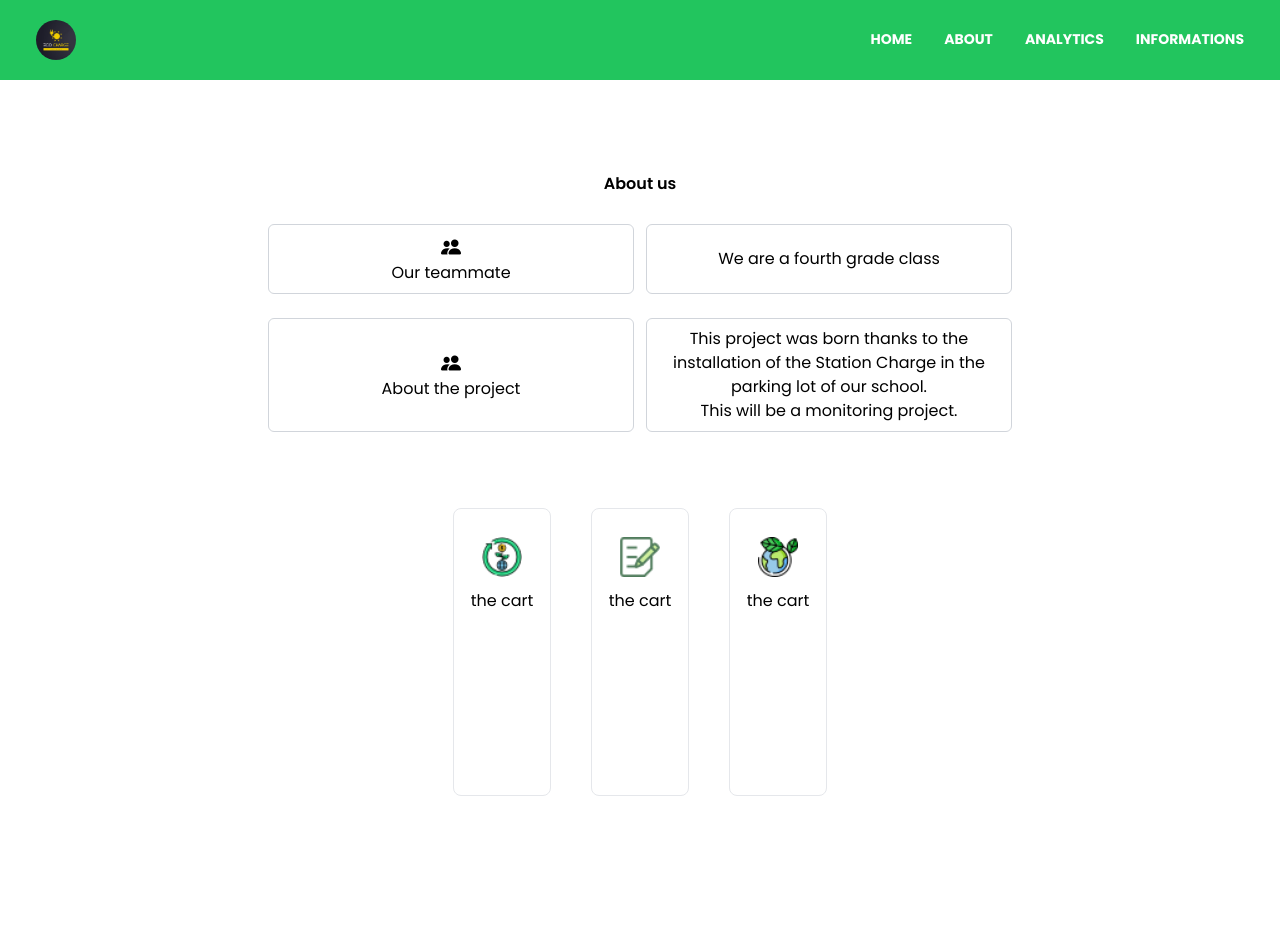
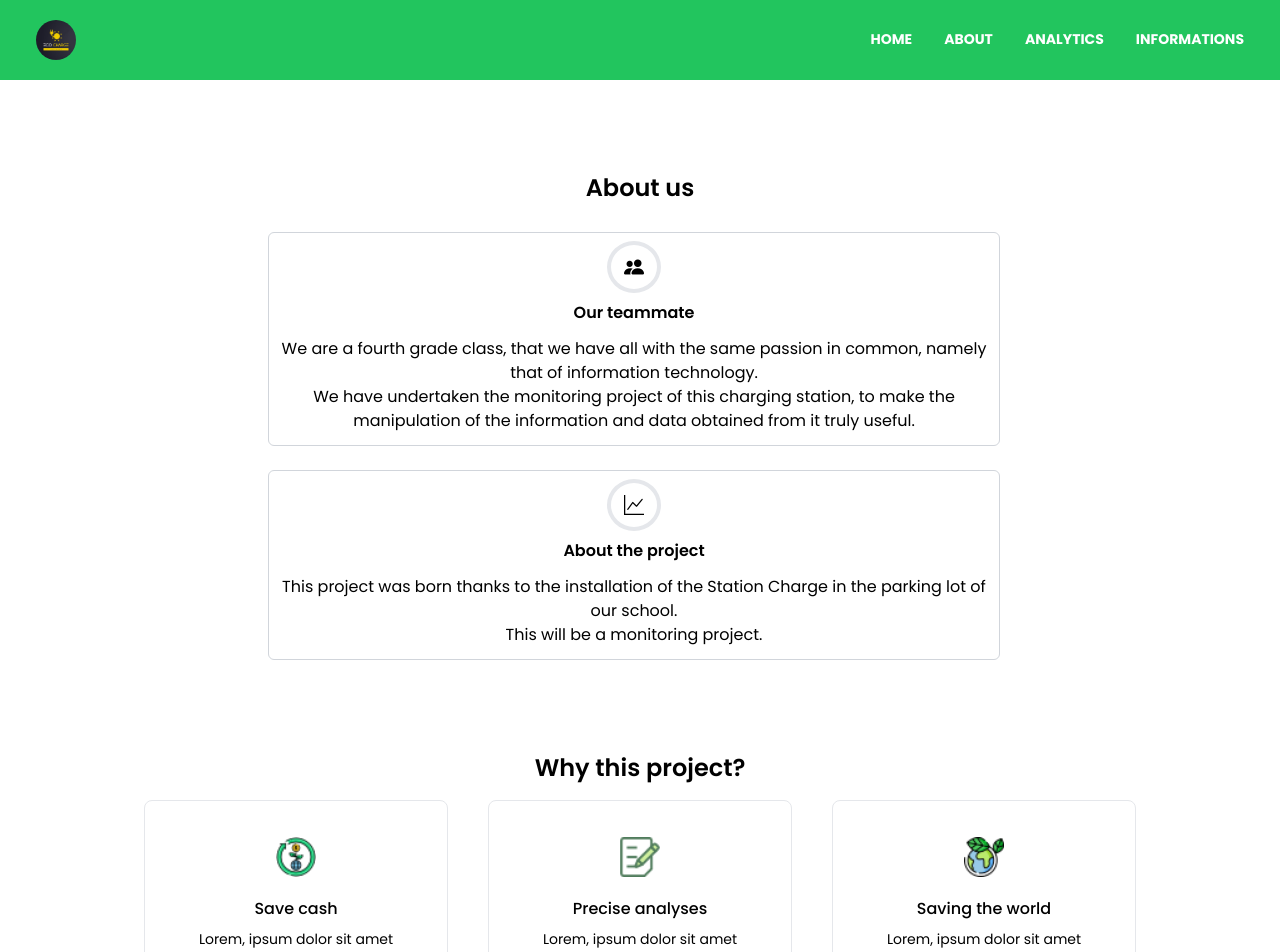
Before and after one commit to isisbem/GreenStationMonitoring, a Vue app: page /about in a window 1280 px wide. Shown: the top 952 px of the page. Before the commit the page ends 817 px from the top, so only its background shows below. Built offline with nearby package versions, Linux system fonts and the light colour scheme.

Commit message:
commit 3/4

```diff
--- a/src/components/Footer.vue
+++ b/src/components/Footer.vue
@@ -1,4 +1,5 @@
 <template>
+    <div>
         <footer class="flex mt-auto">
             <!-- social list -->
             <div class="flex flex-col justify-center items-center py-2 w-full bg-green-500">
@@ -24,4 +25,5 @@
                 </div>
             </div>
         </footer>
+    </div>
 </template>
--- a/src/views/About.vue
+++ b/src/views/About.vue
@@ -1,24 +1,34 @@
+<script setup>
+    import Footer from '../components/Footer.vue'
+</script>
+
 <template>
     <div>
-        <div class="about h-full">
-            <div class="h-2/3 mt-4 flex justify-center items-center text-black">
-                <div class="flex flex-col items-center justify-center w-full max-w-5xl mt-16 mx-auto">
+        <div class="about min-h-full">
+            <div class="h-2/3 mt-4 flex flex-col justify-center items-center text-black">
+                <div class="flex min-h-screen flex-col items-center justify-center w-full max-w-5xl mt-16 mx-auto">
                     <!-- title -->
-                    <h1 class="font-semibold">About us</h1>
+                    <h1 class="font-semibold text-2xl">About us</h1>
                     <!-- table with all items -->
                     <div class="flex flex-wrap flex-col max-w-3xl w-full mt-4">
                         <div class="my-3 mx-3 flex flex-col sm:flex sm:flex-row">
                             <!-- 1 row -->
                             <div class="border border-gray-300 flex flex-col justify-center items-center rounded-md w-full mr-3">
-                                <div class="flex flex-col p-2">
+                                <div class="flex flex-col p-2 my-2 tondo object-cover border-4 border-gray-200">
                                     <i class="bi bi-people-fill text-xl"></i>
-                                    Our teammate
                                 </div>
-                            </div>
-                            <div class="border border-gray-300 rounded-md w-full my-3 sm:my-0">
-                                <div class="flex p-2 flex-col justify-center items-center align-middle h-full">
+                                <h1 class="font-semibold">Our teammate</h1>
+                                <div class="rounded p-3 font-normal">
                                     <p class="font-regular">
-                                        We are a fourth grade class
+                                        We are a fourth grade class, that we have
+                                        all with the same passion in common, namely
+                                        that of information technology.
+                                    </p>
+                                    <p class="font-regular">
+                                        We have undertaken the monitoring project of
+                                        this charging station, to make the manipulation
+                                        of the information and data obtained from it
+                                        truly useful.
                                     </p>
                                 </div>
                             </div>
@@ -26,13 +36,11 @@
                         <div class="my-3 mx-3 flex flex-col sm:flex sm:flex-row">
                             <!-- 2 row -->
                             <div class="border border-gray-300 rounded-md flex flex-col justify-center items-center w-full mr-3">
-                                <div class="flex flex-col p-2">
-                                    <i class="bi bi-people-fill text-xl"></i>
-                                    About the project
+                                <div class="flex flex-col p-2 my-2 tondo object-cover border-4 border-gray-200">
+                                    <i class="bi bi-graph-up text-xl"></i>
                                 </div>
-                            </div>
-                            <div class="border border-gray-300 rounded-md w-full my-3 sm:my-0">
-                                <div class="flex p-2 flex-col justify-center items-center align-middle h-full">
+                                <h1 class="font-semibold">About the project</h1>
+                                <div class="rounded p-3 font-normal">
                                     <p class="font-normal">
                                         This project was born thanks to the installation of
                                         the Station Charge in the parking lot of our school.
@@ -46,38 +54,59 @@
                         <!-- 3 row -->
                         <!-- if  it is -->
                     </div>
-                    <div class="flex gap-2 h-72 mt-16">
+                    <div class="mt-20">
+                        <h1 class="font-semibold text-2xl">Why this project?</h1>
+                    </div>
+                    <div class="flex min-h-full flex-col sm:flex-row gap-2 max-h-full mt-2 mb-20">
                         <!-- carousel of cards -->
-                        <div class="card mx-4 border border-gray-200 rounded-lg p-4">
+                        <div class="card mx-4 min-h-full my-2 m-w-3xl border border-gray-200 rounded-lg py-6 px-4">
                             <!-- image -->
                             <div class="flex justify-center items-center w-full p-3">
                                 <img src="..//..//public/green-economy.png" class="w-10 h-10 object-cover" alt="">
                             </div>
-                            <p class="font-normal">
-                                the cart
+                            <h1 class="font-medium my-2 text-md break-words">
+                                Save cash
+                            </h1>
+                            <p class="font-normal text-sm">
+                                Lorem, ipsum dolor sit amet consectetur adipisicing elit. Quam quae voluptate alias repellendus, incidunt perferendis sint a atque modi expedita enim tempore consequuntur dolores corrupti aliquid eaque eveniet odit excepturi.
                             </p>
                         </div>
-                        <div class="card mx-4 border border-gray-200 rounded-lg p-4">
+                        <div class="card mx-4 min-h-full my-2 m-w-3xl border border-gray-200 rounded-lg py-6 px-4">
                             <!-- image -->
                             <div class="flex justify-center items-center w-full p-3">
                                 <img src="..//..//public/paper.png" class="w-10 h-10 object-cover" alt="">
                             </div>
-                            <p class="font-normal">
-                                the cart
+                            <h1 class="font-medium my-2 text-md break-words">
+                                Precise analyses
+                            </h1>
+                            <p class="font-normal text-sm">
+                                Lorem, ipsum dolor sit amet consectetur adipisicing elit. Quam quae voluptate alias repellendus, incidunt perferendis sint a atque modi expedita enim tempore consequuntur dolores corrupti aliquid eaque eveniet odit excepturi.
                             </p>
                         </div>
-                        <div class="card mx-4 border border-gray-200 rounded-lg p-4">
+                        <div class="card mx-4 min-h-full my-2 m-w-3xl border border-gray-200 rounded-lg py-6 px-4">
                             <!-- image -->
                             <div class="flex justify-center items-center w-full p-3">
                                 <img src="..//..//public/planet-earth.png" class="w-10 h-10 object-cover" alt="">
                             </div>
-                            <p class="font-normal">
-                                the cart
+                            <h1 class="font-medium my-2 text-md break-words">
+                                Saving the world
+                            </h1>
+                            <p class="font-normal text-sm">
+                                Lorem, ipsum dolor sit amet consectetur adipisicing elit. Quam quae voluptate alias repellendus, incidunt perferendis sint a atque modi expedita enim tempore consequuntur dolores corrupti aliquid eaque eveniet odit excepturi.
                             </p>
                         </div>
                     </div>
                 </div>
             </div>
+            <Footer class="mt-auto"></Footer>
         </div>
     </div>
 </template>
+
+<style>
+    .tondo {
+        border-radius: 50%;
+        width: 54px;
+        height: 100%;
+    }
+</style>
--- a/src/views/Home.vue
+++ b/src/views/Home.vue
@@ -4,7 +4,7 @@ import Footer from '../components/Footer.vue'
 
 <template>
     <div class="home font-poppins mx-auto">
-        <div class="h-full w-full m-0 p-0 flex flex-col justify-center items-center text-black bg-white">
+        <div class="max-h-full h-screen w-full m-0 p-0 flex flex-col justify-center items-center text-black bg-white">
             <div class="gap-12 flex flex-col items-center text-center w-fit m-auto">
                 <div class="my-0 flex flex-col justify-center items-center self-center mx-auto lg:mt-0">
                     <h1 class="text-2xl md:text-4xl font-medium tracking-tight flex flex-col flex-wrap mb-8">
```
Lines whose indentation alone changed are shown as unchanged.
